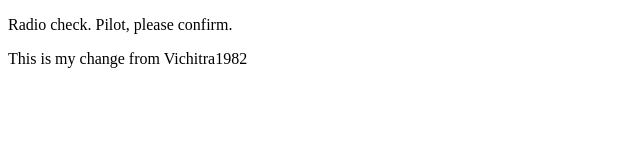
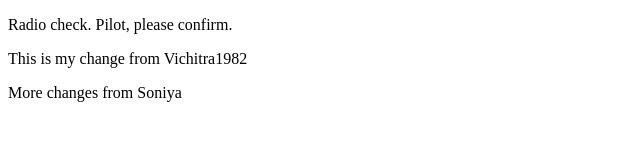
Before and after one commit to soniya1987/communication-log, a plain HTML site: page index.html in a window 1280 px wide. Shown: the whole page, without its empty margins (0-640 px from the left). Drawn offline with Linux system fonts and the light colour scheme.

Commit message:
Added my comments

```diff
--- a/index.html
+++ b/index.html
@@ -3,5 +3,6 @@
    <body>
       <p>Radio check. Pilot, please confirm.</p>
       <p>This is my change from Vichitra1982</p>
+      <p>More changes from Soniya</p>
    </body>
 </html>
```
